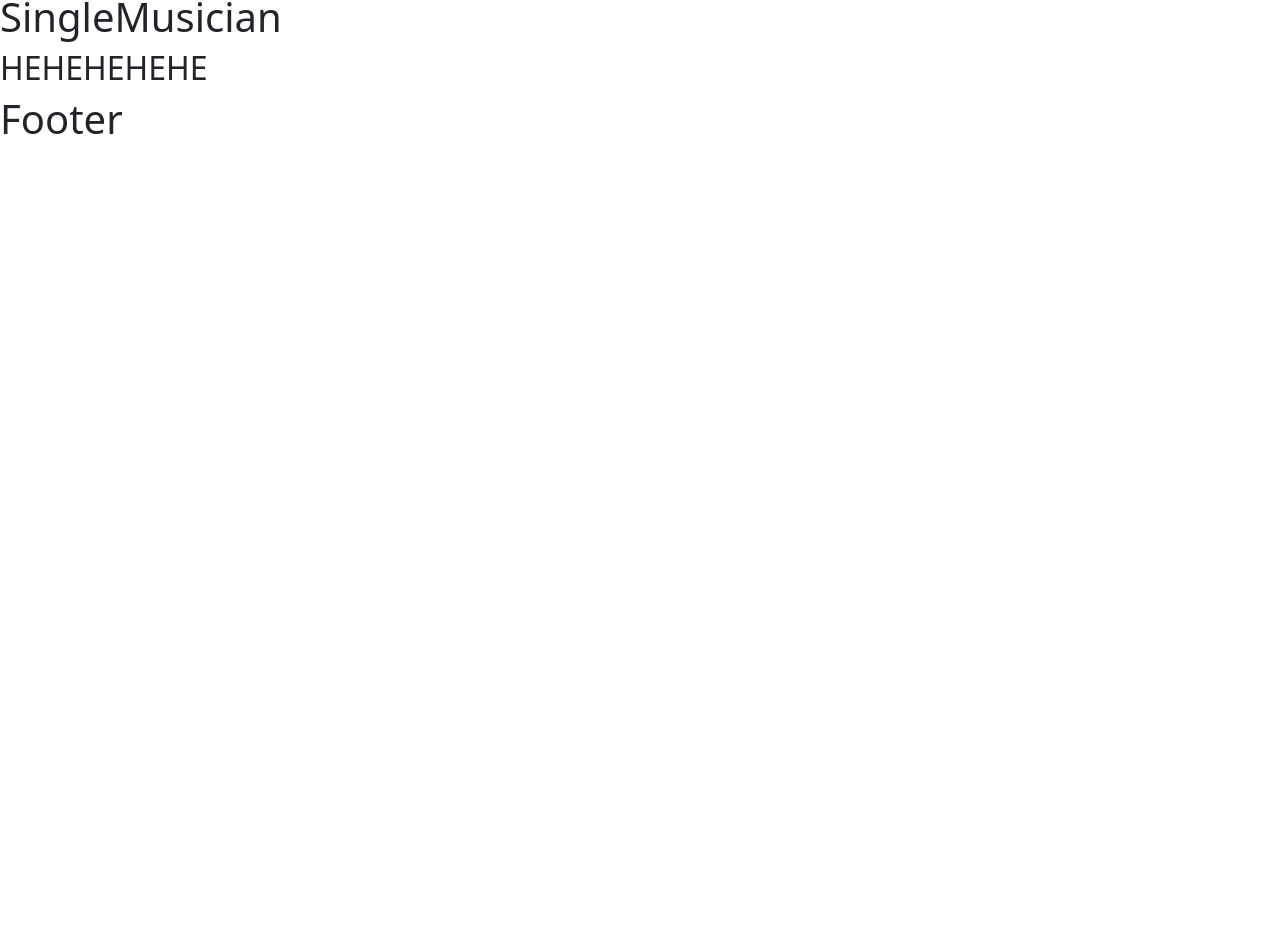
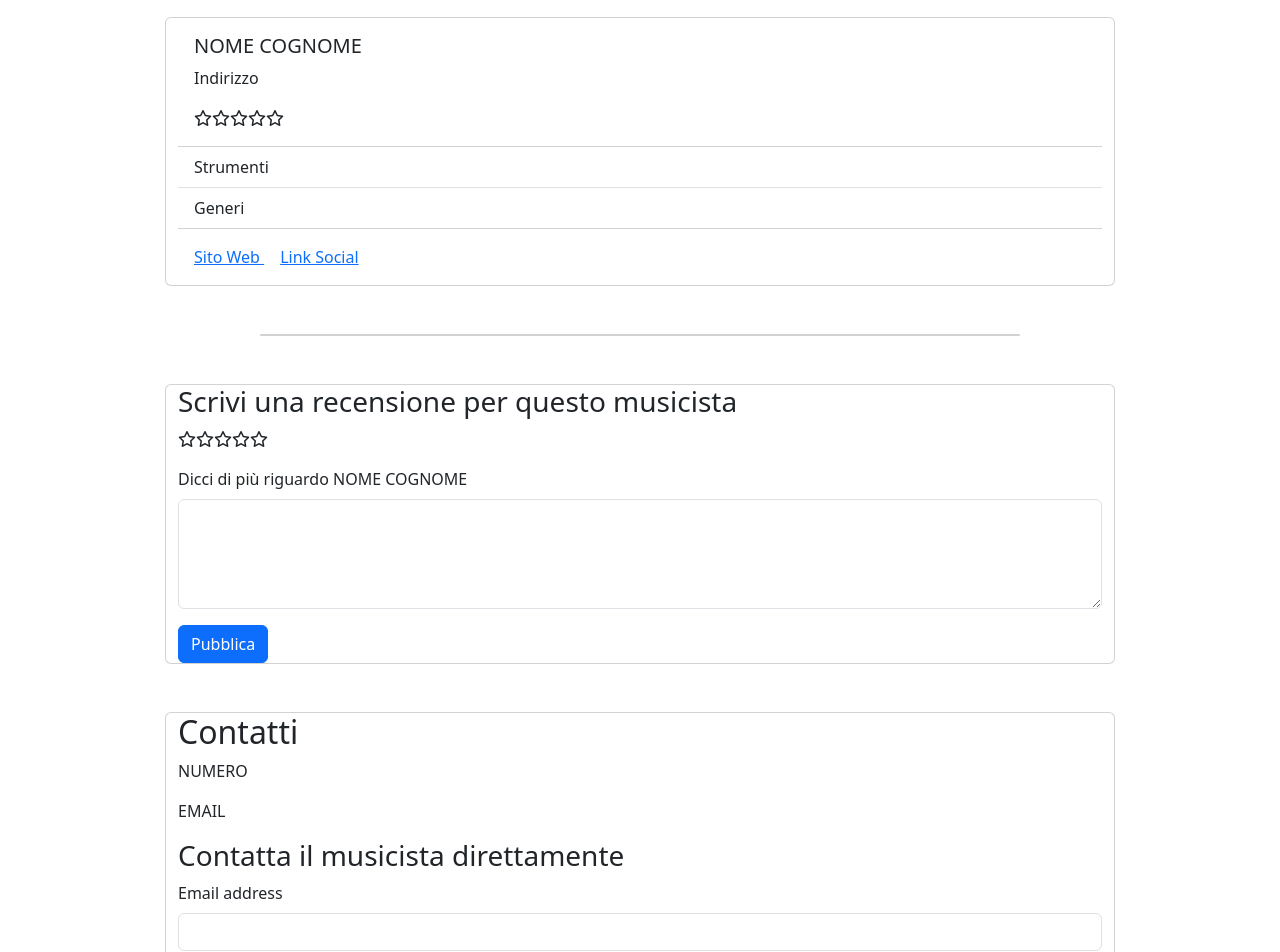
Before and after one commit to DanielMarella/progetto-finale-front-end, a Vue app: page /SingleMusician in a window 1280 px wide. Shown: the part 119-1071 px from the top of the page. Before the commit the page ends 800 px from the top, so only its background shows below. Built offline with nearby package versions, Linux system fonts and the light colour scheme.

Commit message:
created structure and page sections

```diff
--- a/src/pages/SingleMusician.vue
+++ b/src/pages/SingleMusician.vue
@@ -1,10 +1,115 @@
 <template>
-    <div>
-        <h1>SingleMusician</h1>
-        <h2>
-            HEHEHEHEHE
-        </h2>
+<div class="container">
+    <div class="row">
+        <div class="card col-10 mx-auto my-4">
+            <div class="card-body">
+                <div class="d-flex justify-content-between">
+                    <div>
+                        <h5 class="card-title">
+                            NOME COGNOME
+                        </h5>
+
+                        <p class="card-text">
+                            Indirizzo
+                        </p>
+
+                        <p class="card-text">
+                            <i class="fa-regular fa-star"></i><i class="fa-regular fa-star"></i><i class="fa-regular fa-star"></i><i class="fa-regular fa-star"></i><i class="fa-regular fa-star"></i>
+                        </p>
+                    </div>
+
+                    <div class="imageWrapper">
+                        <!--Qui inseriremo la foto del musicista-->
+                    </div>
+                </div>
+            </div>
+
+            <ul class="list-group list-group-flush">
+                <li class="list-group-item">
+                    Strumenti
+                </li>
+
+                <li class="list-group-item">
+                    Generi
+                </li>
+            </ul>
+
+            <div class="card-body">
+                <a href="#" class="card-link">
+                    Sito Web
+                </a>
+
+                <a href="#" class="card-link">
+                    Link Social
+                </a>
+            </div>
+        </div>
     </div>
+
+    <div class="row">
+        <div class="card col-8 mx-auto my-4">
+            <!--Qui inseriremo il curriculum del musicista visualizzato-->
+        </div>
+    </div>
+
+    <div class="row">
+        <div class="card col-10 mx-auto my-4">
+            <h3>
+                Scrivi una recensione per questo musicista
+            </h3>
+
+            <form>
+                <div class="mb-3">
+                    <i class="fa-regular fa-star"></i><i class="fa-regular fa-star"></i><i class="fa-regular fa-star"></i><i class="fa-regular fa-star"></i><i class="fa-regular fa-star"></i>
+                </div>
+
+                <div class="mb-3">
+                    <label for="exampleText" class="form-label">Dicci di più riguardo NOME COGNOME</label>
+                    <textarea name="exampleText" id="messageText" class="form-control" rows="4"></textarea>
+                </div>
+
+                <button type="submit" class="btn btn-primary">Pubblica</button>
+            </form>
+        </div>
+    </div>
+
+    <div class="row">
+        <div class="card col-10 mx-auto my-4">
+            <h2>
+                Contatti
+            </h2>
+
+            <p>
+                NUMERO
+            </p>
+
+            <p>
+                EMAIL
+            </p>
+
+            <form>
+                <h3>
+                    Contatta il musicista direttamente
+                </h3>
+
+                <div class="mb-3">
+                    <label for="exampleInputEmail1" class="form-label">Email address</label>
+                    <input type="email" class="form-control" id="exampleInputEmail1" aria-describedby="emailHelp">
+                    <div id="emailHelp" class="form-text">NOME COGNOME potrà mandare una risposta a questa mail.</div>
+                </div>
+
+
+                <div class="mb-3">
+                    <label for="exampleText" class="form-label">Scrivi un messaggio a NOME COGNOME</label>
+                    <textarea name="exampleText" id="messageText" class="form-control" rows="6"></textarea>
+                </div>
+
+                <button type="submit" class="btn btn-primary">Manda</button>
+            </form>
+        </div>
+    </div>
+</div>
+
 </template>
 
 
@@ -18,5 +123,10 @@ export default {
 
 
 <style lang="scss">
-
+    div.imageWrapper{
+        width: 90px;
+        height: 90px;
+        border-radius: 50%;
+        object-fit: cover;
+    }
 </style>
```
